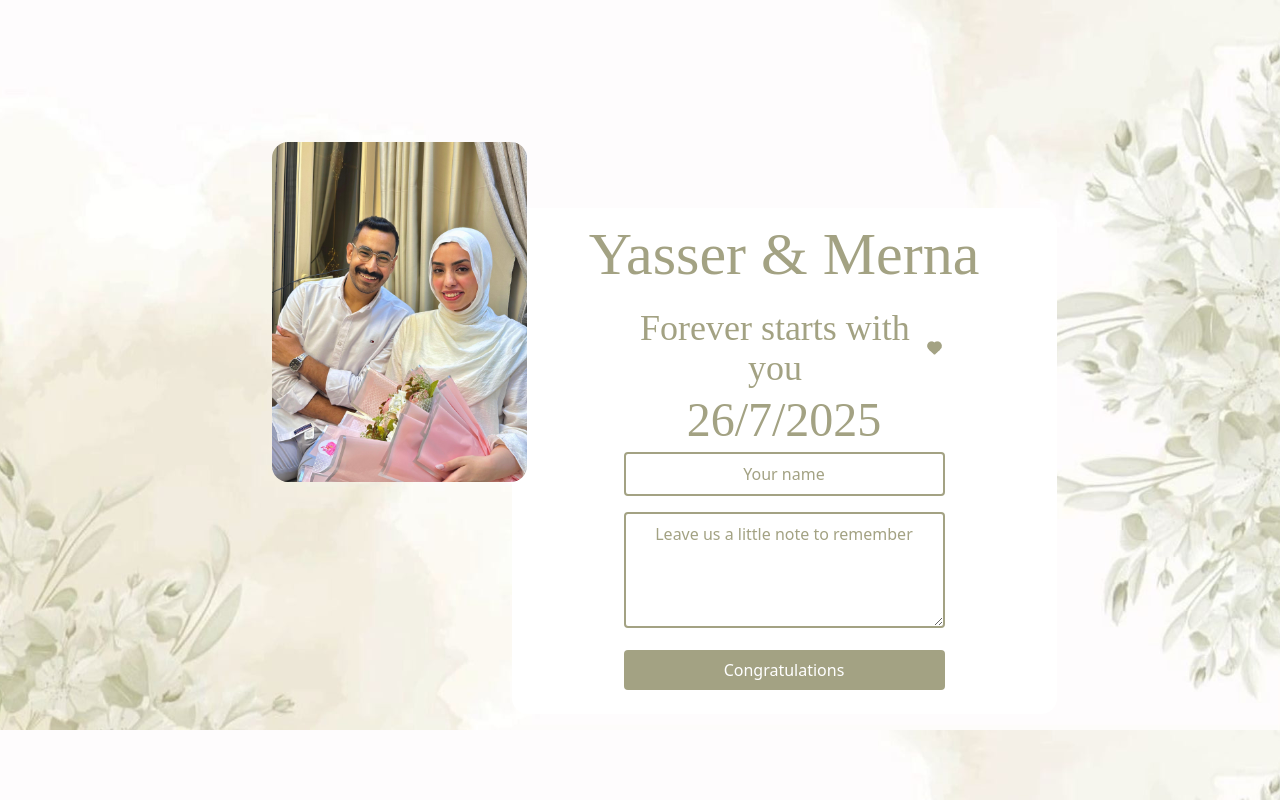
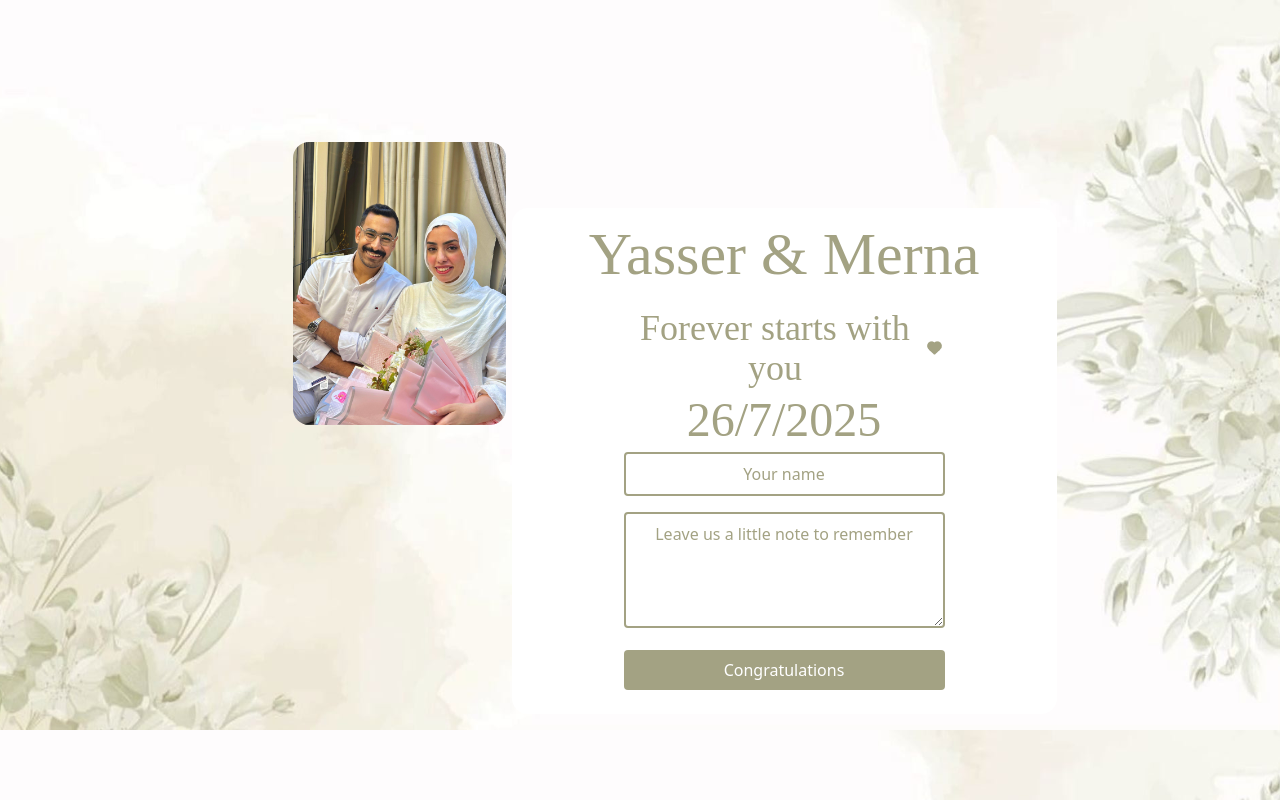
Before and after one commit to yassersalem74/MY-Engagement-, a React (Vite) app: page / in a window 1280 px wide. Built offline with nearby package versions, Linux system fonts and the light colour scheme; a web font is replaced by a local one.

Commit message:
handle image

```diff
--- a/src/App.jsx
+++ b/src/App.jsx
@@ -53,11 +53,11 @@ function App() {
       <div className="flex justify-center flex-col md:flex-row mt-4 md:mt-48">
         <div className="flex justify-center">
           {/* left image */}
-          <div className="w-4/5 flex justify-center max-w-72  md:w-[calc(var(--spacing)*80)] md:h-[calc(var(--spacing)*100) h-[calc(var(--spacing)*85)]">
+          <div className="w-4/5 flex items-center md:items-start justify-center max-w-72  md:w-[calc(var(--spacing)*80)] md:h-[calc(var(--spacing)*100) h-[calc(var(--spacing)*85)]">
             <img
               src="/our.jpeg"
               alt="our-image"
-              className="w-full h-full  rounded-2xl custom-img custom-shadow2 "
+              className="w-4/5 h-5/6  rounded-2xl custom-img custom-shadow2 "
             />
           </div>
         </div>
```
